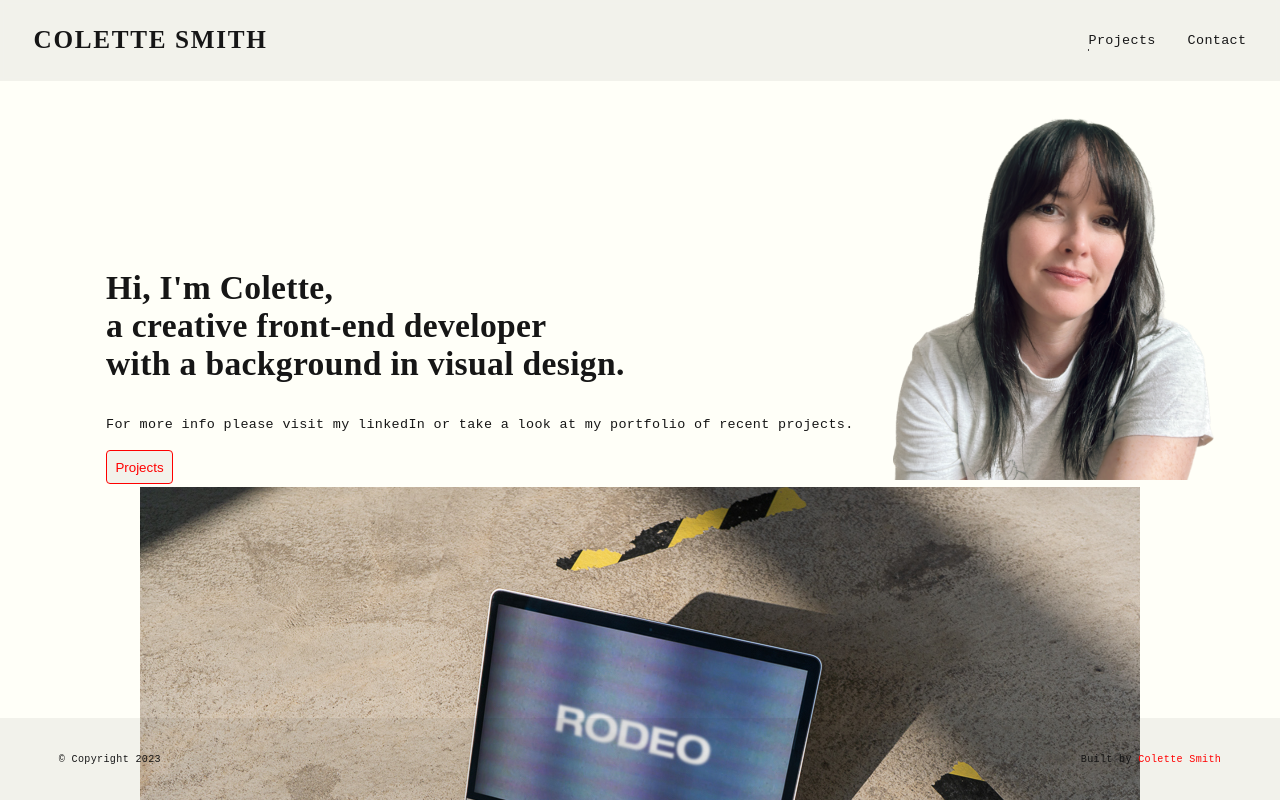
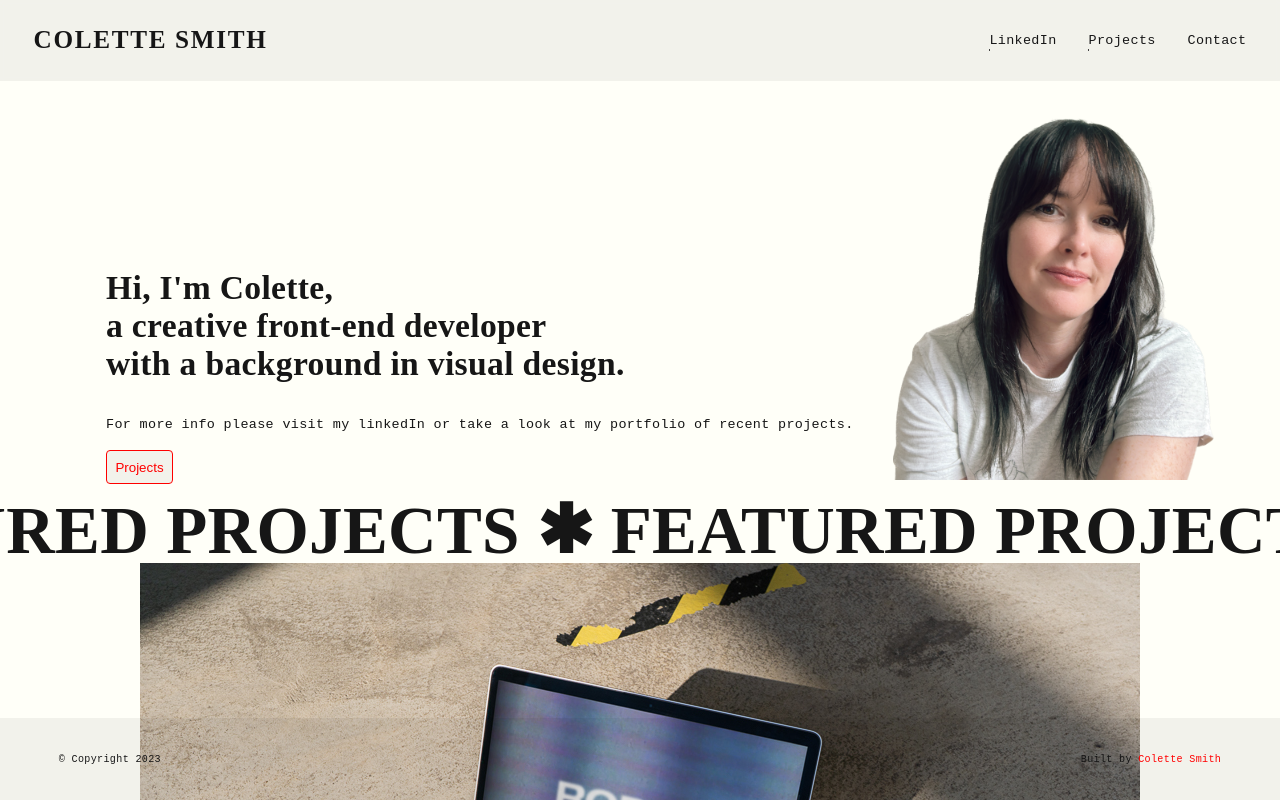
Before and after one commit to Letwah/colette-portfolio, a React (Vite) app: page / in a window 1280 px wide. Shown: the top 800 px of the page. Built offline with nearby package versions, Linux system fonts and the light colour scheme; no server answers; a web font is replaced by a local one.

Commit message:
marquee added to homepage

```diff
--- a/package.json
+++ b/package.json
@@ -19,6 +19,7 @@
     "popmotion": "^11.0.5",
     "react": "^18.2.0",
     "react-dom": "^18.2.0",
+    "react-fast-marquee": "^1.6.0",
     "react-glsl-canvas": "^1.0.0-alpha.6",
     "react-hover-video-player": "^10.0.1",
     "react-redux": "^8.1.1",
--- a/src/App.css
+++ b/src/App.css
@@ -82,6 +82,12 @@ h3 {
   font-family: "ClashGrotesk-Semibold";
 }
 
+h1 {
+  font-size: 4rem;
+  margin-block-start: 0.1em;
+  margin-block-end: 0.1em;
+}
+
 a {
   color: var(--link-color);
   text-decoration: none;
--- a/src/components/Header.jsx
+++ b/src/components/Header.jsx
@@ -49,6 +49,15 @@ const Header = () => {
             {/* <li>
               <Link to="/portfolio">Portfolio</Link>
             </li> */}
+            <div>
+              <a
+                href="https://www.linkedin.com/in/colette-smith-developer"
+                target="_blank"
+              >
+                LinkedIn
+              </a>
+            </div>
+
             <li>
               <Link to="/projects">Projects</Link>
             </li>
--- a/src/components/Home.jsx
+++ b/src/components/Home.jsx
@@ -3,6 +3,7 @@ import { gsap, Power3 } from "gsap";
 import "./home/home.css";
 import Projects from "./Projects";
 import Slider from "./Slider";
+import Marquee from "react-fast-marquee";
 import { Link } from "react-router-dom";
 
 const Home = () => {
@@ -148,6 +149,13 @@ const Home = () => {
           </div>
         </div>
       </section>
+      <Marquee>
+        <h1>
+          {" "}
+          ✱ FEATURED PROJECTS ✱ FEATURED PROJECTS ✱ FEATURED PROJECTS ✱ FEATURED
+          PROJECTS ✱ FEATURED PROJECTS
+        </h1>
+      </Marquee>
       <Slider />
       <Projects />
     </>
--- a/src/components/home/home.css
+++ b/src/components/home/home.css
@@ -12,7 +12,7 @@
   flex-direction: column-reverse;
   align-items: flex-start;
   justify-content: flex-start;
-  margin: 5rem 1rem 1rem 1rem;
+  margin: 5rem 1rem 0 1rem;
   min-height: 70vh;
 }
 .hero .heroContainer .hero-inner .hero-content {
--- a/src/components/home/home.scss
+++ b/src/components/home/home.scss
@@ -12,7 +12,7 @@
       flex-direction: column-reverse;
       align-items: flex-start;
       justify-content: flex-start;
-      margin: 5rem 1rem 1rem 1rem;
+      margin: 5rem 1rem 0 1rem;
       min-height: 70vh;
 
       .hero-content {
```
Also changed, not shown: 2 other files (tests, documents, lock files or other folders).
